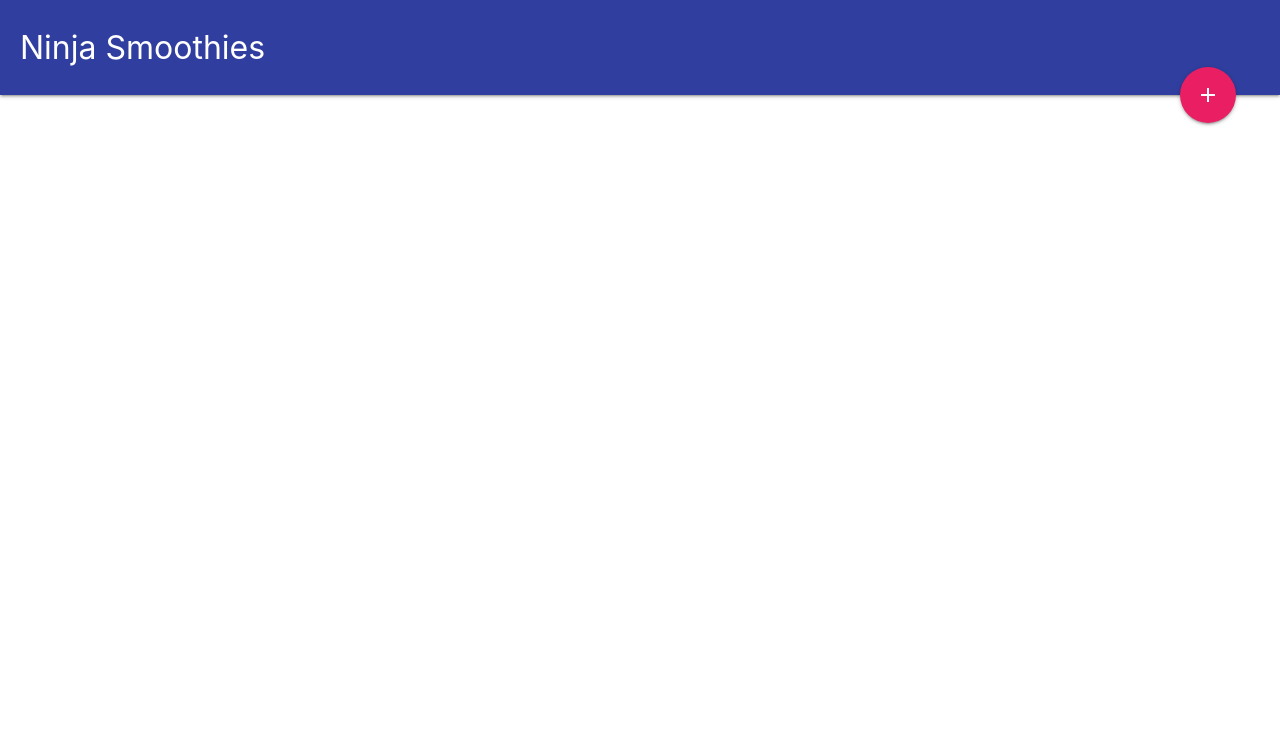
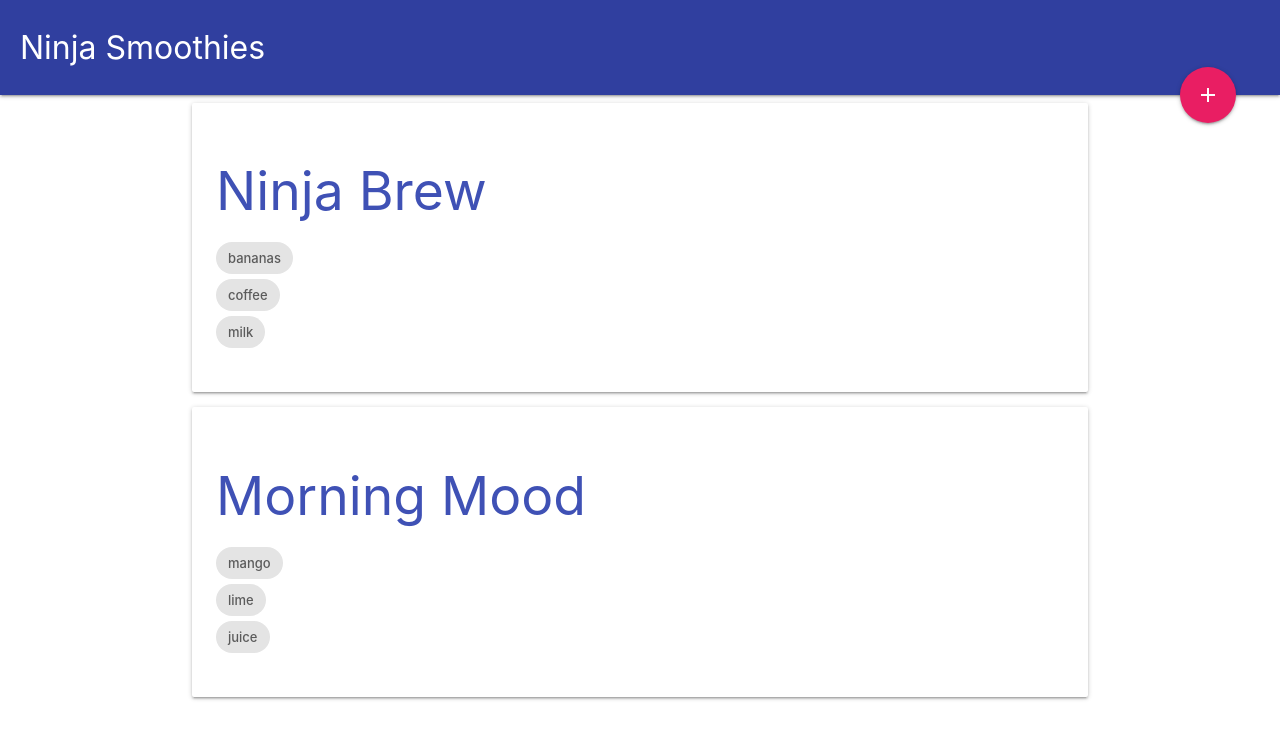
Before and after one commit to Altyptico/ninja-smoothies, a Vue app: page / in a window 1280 px wide. Shown: the top 738 px of the page. Built offline with nearby package versions, Linux system fonts and the light colour scheme.

Commit message:
added code to output the cards that cycle through smoothies and their ingredients

```diff
--- a/src/components/Index.vue
+++ b/src/components/Index.vue
@@ -1,5 +1,13 @@
 <template>
-  <div class="">
+  <div class="index container">
+      <div class="card" v-for="smoothie in smoothies" :key="smoothie.id">
+        <div class="card-content">
+          <h2 class="indigo-text">{{smoothie.title}}</h2>
+          <ul class="ingredients">
+              <li v-for="(ing, index) in smoothie.ingredients" :key="index"> <span class="chip">{{ ing }}</span></li>
+          </ul>
+        </div>
+      </div>
 
 
   </div>
```
